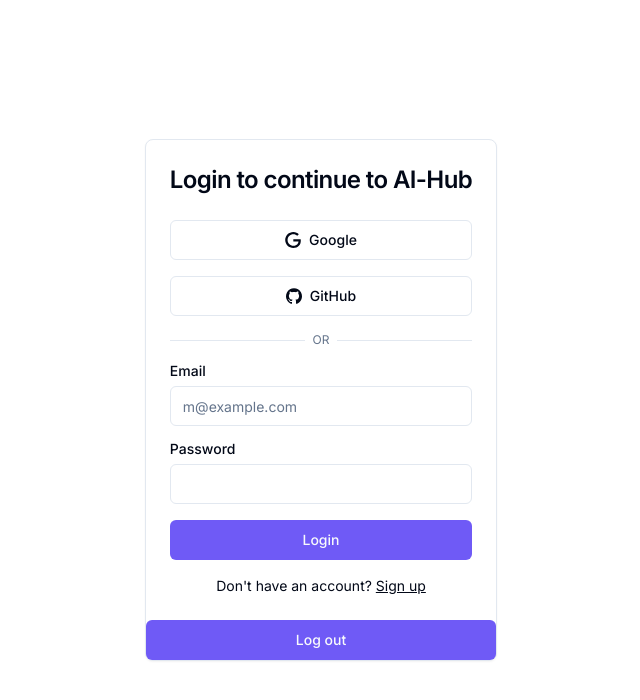
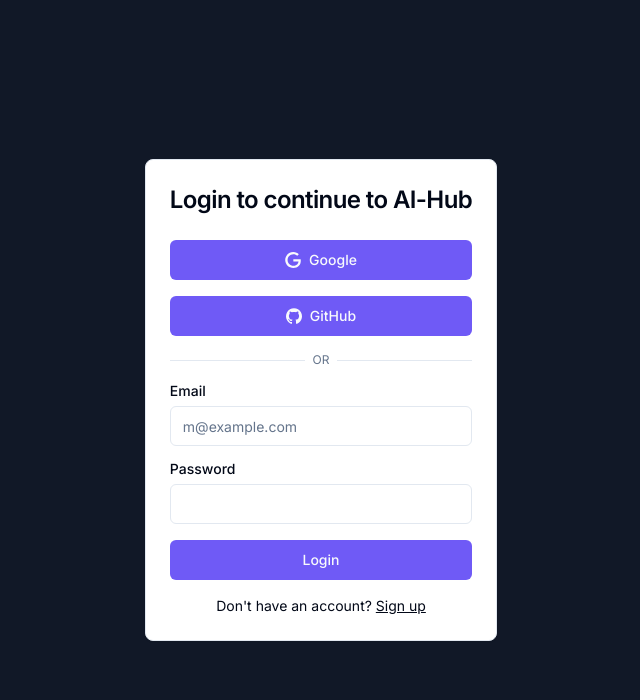
Before and after one commit to jankrom/AI-Hub, a Next.js app in the folder ai-sass/: page /login in a window 1280 px wide. Shown: the top 700 px of the page, without its empty margins (319-959 px from the left). Built offline with nearby package versions, Linux system fonts and the light colour scheme.

Commit message:
Fix styling on login and signup pages

```diff
--- a/ai-sass/app/(auth)/layout.tsx
+++ b/ai-sass/app/(auth)/layout.tsx
@@ -1,6 +1,8 @@
 const AuthLayout = ({ children }: { children: React.ReactNode }) => {
   return (
-    <div className="flex items-center justify-center h-full">{children}</div>
+    <div className="flex items-center justify-center h-full bg-[#111827]">
+      {children}
+    </div>
   )
 }
 export default AuthLayout
--- a/ai-sass/app/(auth)/login/page.tsx
+++ b/ai-sass/app/(auth)/login/page.tsx
@@ -25,7 +25,6 @@
         <div className="grid gap-4">
           <form className="grid gap-4">
             <Button
-              variant="outline"
               className="w-full"
               type="submit"
               formAction={loginWithGoogle}
@@ -33,7 +32,6 @@
               <Icons.google className="mr-2 h-4 w-4" /> Google
             </Button>
             <Button
-              variant="outline"
               className="w-full"
               type="submit"
               formAction={loginWithGithub}
@@ -84,11 +82,6 @@
           </Link>
         </div>
       </CardContent>
-      <form>
-        <Button type="submit" className="w-full" formAction={loginWithEmail}>
-          Log out
-        </Button>
-      </form>
     </Card>
   )
 }
--- a/ai-sass/app/(auth)/signup/page.tsx
+++ b/ai-sass/app/(auth)/signup/page.tsx
@@ -23,10 +23,10 @@
       </CardHeader>
       <CardContent>
         <form className="grid gap-4">
-          <Button variant="outline" className="w-full">
+          <Button className="w-full">
             <Icons.google className="mr-2 h-4 w-4" /> Google
           </Button>
-          <Button variant="outline" type="button">
+          <Button type="button">
             <Icons.gitHub className="mr-2 h-4 w-4" /> GitHub
           </Button>
           <div className="relative">
```
